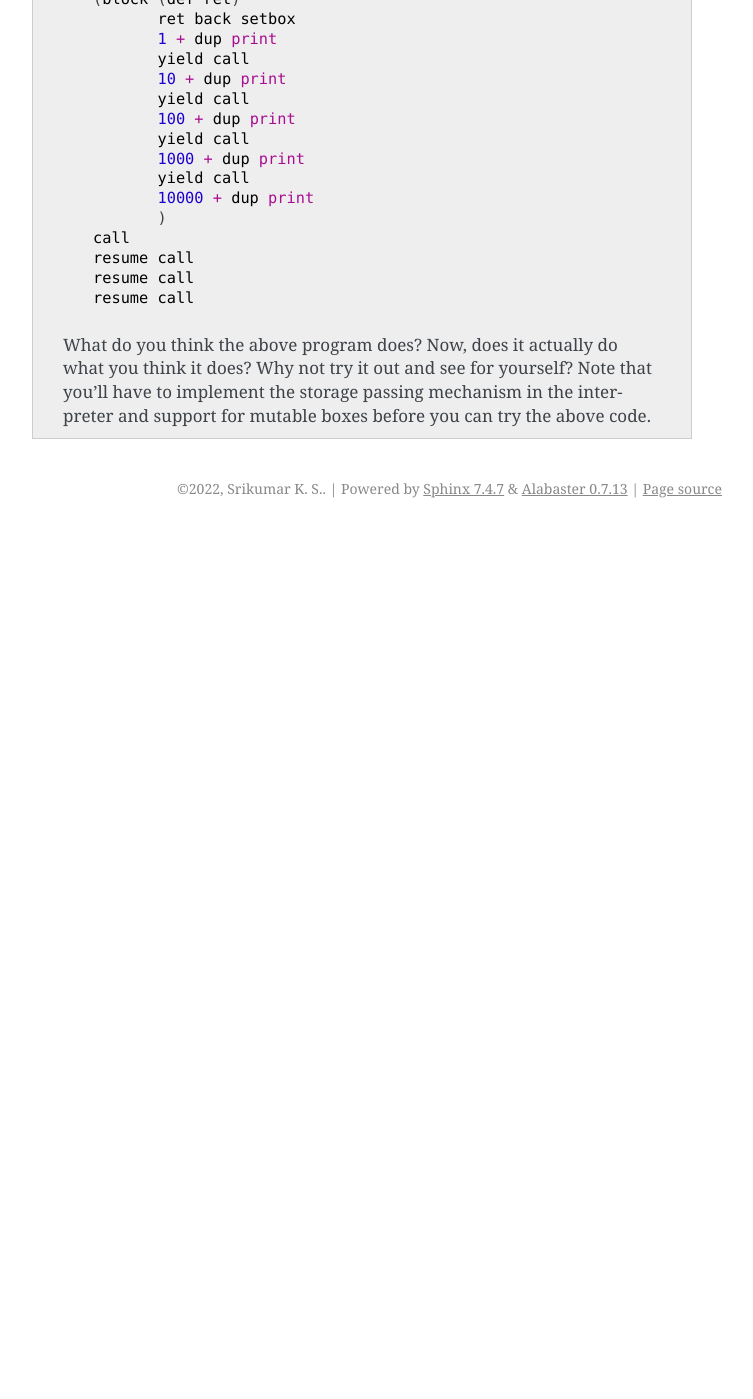
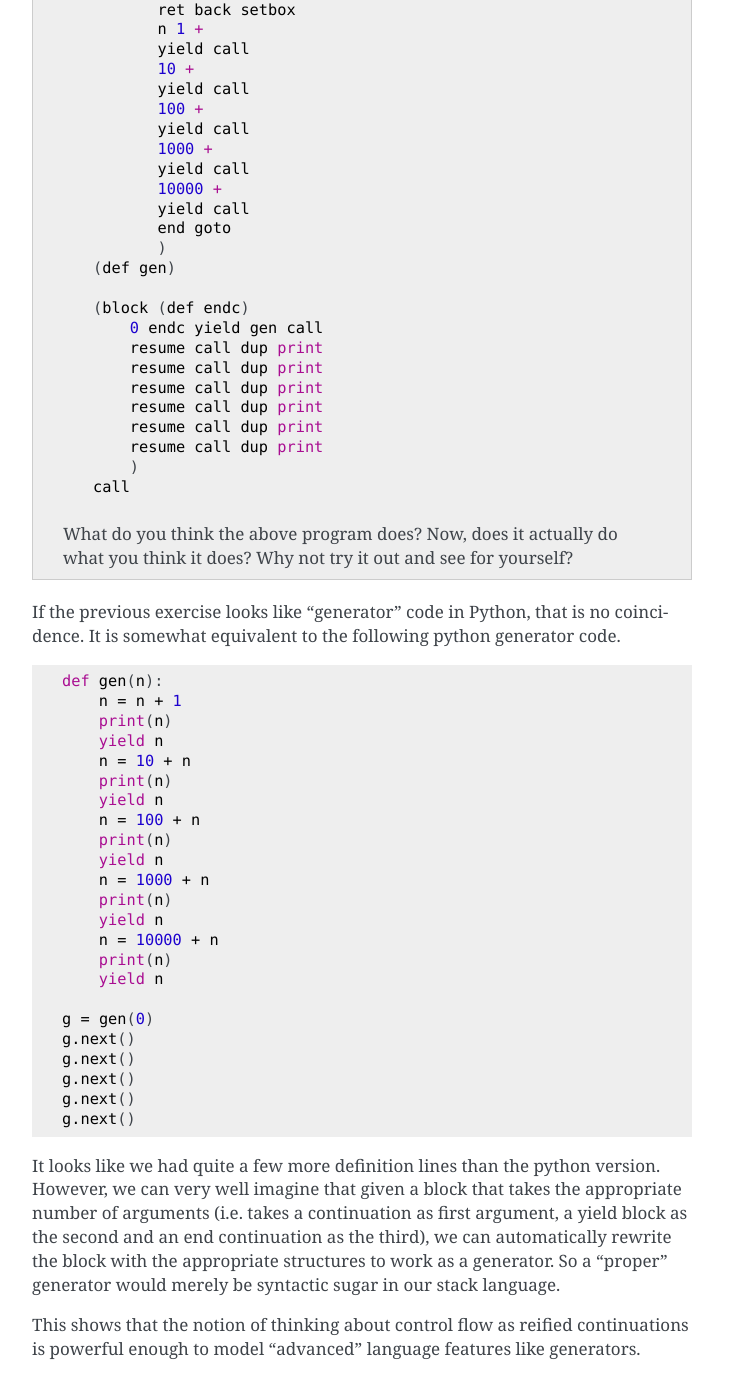
Before and after one commit to kreauniv/comp308, a Sphinx documentation site: the page built from source/control.rst, in a window 1280 px wide and 1400 px high, scrolled down 9785 px. Shown: the whole window, without its empty margins (388-1141 px from the left). Built offline with Sphinx 7.4.7, drawn with Linux system fonts in a browser that asks for light colours; before the commit the page ends 10313 px from its top, so only the background shows below that; some of the changed text lies outside the part shown.

Commit message:
Added control code and edited notes

```diff
--- a/source/control.rst
+++ b/source/control.rst
@@ -1,5 +1,5 @@
 Control
--------
+=======
 
 (THIS MATERIAL IS NOT FINAL.)
 
@@ -344,7 +343,9 @@ Note that we can express :rkt:`prompt` and :rkt:`control` as "desugaring"
 operations in our expression language ... with the constraint that the
 :rkt:`control` construct can only occur inside a :rkt:`prompt` construct.
 
-.. note:: Try to see if you can implement prompt/control in PicLang.
+.. note:: Try to see if you can implement prompt/control in PicLang. This is a
+   somewhat advanced challenge. You will have to pay attention to testing your
+   implementation.
 
 Adding continuations to the stack language
 ------------------------------------------
@@ -365,25 +366,28 @@ instruction condition to handle this.
         (match state
             [(State stack bindings)
              (cond instr
-                [(equal? instr 'call)
-                 (let ([b (top stack)])
-                    (if (not (Block? b))
-                        (raise-argument-error 'process-instruction/ret
-                                              "Block on stack"
-                                              (top stack))
-                        (stack-machine (Block-program b)
-                                                    v----- [RET] Notice what we're pushing on the stack.
-                                       (State (push (λ (s) (return (State (State-stack s) bindings)))
-                                                    (pop stack))
-                                              (Block-bindings b)))))]
-                [(equal? instr 'goto)
-                 (if (procedure? (top stack))
-                     ((top stack) (State (pop stack) bindings))
-                     (raise-argument-error 'process-instruction/ret
-                                           "Continuation on the stack"
-                                           (top stack)))]
-                ;...
-                )]
+                 [(equal? instr 'call)
+                  (match (top stack)
+                      [(Block deftime-bindings program)
+                       (stack-machine/ret program
+                              (State (push (λ (s) (return (State (State-stack s)
+                                                                 bindings
+                                                                 (State-storage s))))
+                                           (pop stack))
+                                     deftime-bindings
+                                     storage)
+                              return)]
+                      [_ (raise-argument-error 'call
+                                   "Block on top of stack"
+                                   (top stack))])]
+                 [(equal? instr 'goto)
+                  (if (procedure? (top stack))
+                      ((top stack) (State (pop stack) bindings storage))
+                    (raise-argument-error 'goto
+                                  "Continuation on top of stack"
+                                  (top stack)))]
+                 ;...
+                 )]
             [_ (raise-argument-error ...)]))
 
 What we've done here is that if we encounter the instruction :rkt:`call`,
@@ -462,24 +466,73 @@ it wants with it, including return to it using :rkt:`goto`.
         (block (def nextc) nextc next setbox back unbox goto) (def yield)
         (block (def backc) backc back setbox next unbox goto) (def resume)
 
-        (block (def ret)
+        (block (def ret yield end n)
                ret back setbox
-               1 + dup print
+               n 1 +
                yield call
-               10 + dup print
+               10 +
                yield call
-               100 + dup print
+               100 +
                yield call
-               1000 + dup print
+               1000 +
                yield call
-               10000 + dup print
+               10000 +
+               yield call
+               end goto
                )
+        (def gen)
+
+        (block (def endc)
+            0 endc yield gen call
+            resume call dup print
+            resume call dup print
+            resume call dup print
+            resume call dup print
+            resume call dup print
+            resume call dup print
+            )
         call
-        resume call
-        resume call
-        resume call
 
     What do you think the above program does? Now, does it actually do what you
-    think it does? Why not try it out and see for yourself? Note that you'll
-    have to implement the storage passing mechanism in the interpreter and
-    support for mutable boxes before you can try the above code.
+    think it does? Why not try it out and see for yourself?
+
+If the previous exercise looks like "generator" code in Python, that is no
+coincidence. It is somewhat equivalent to the following python generator code.
+
+.. code-block:: python
+
+    def gen(n):
+        n = n + 1
+        print(n)
+        yield n
+        n = 10 + n
+        print(n)
+        yield n
+        n = 100 + n
+        print(n)
+        yield n
+        n = 1000 + n
+        print(n)
+        yield n
+        n = 10000 + n
+        print(n)
+        yield n
+
+    g = gen(0)
+    g.next()
+    g.next()
+    g.next()
+    g.next()
+    g.next()
+
+
+It looks like we had quite a few more definition lines than the python version.
+However, we can very well imagine that given a block that takes the appropriate
+number of arguments (i.e. takes a continuation as first argument, a yield block
+as the second and an end continuation as the third), we can automatically
+rewrite the block with the appropriate structures to work as a generator. So a
+"proper" generator would merely be syntactic sugar in our stack language.
+
+This shows that the notion of thinking about control flow as reified
+continuations is powerful enough to model "advanced" language features like
+generators.
```
Also changed, not shown: other parts of source/control.rst (+8 -9 lines), 1 other file.
